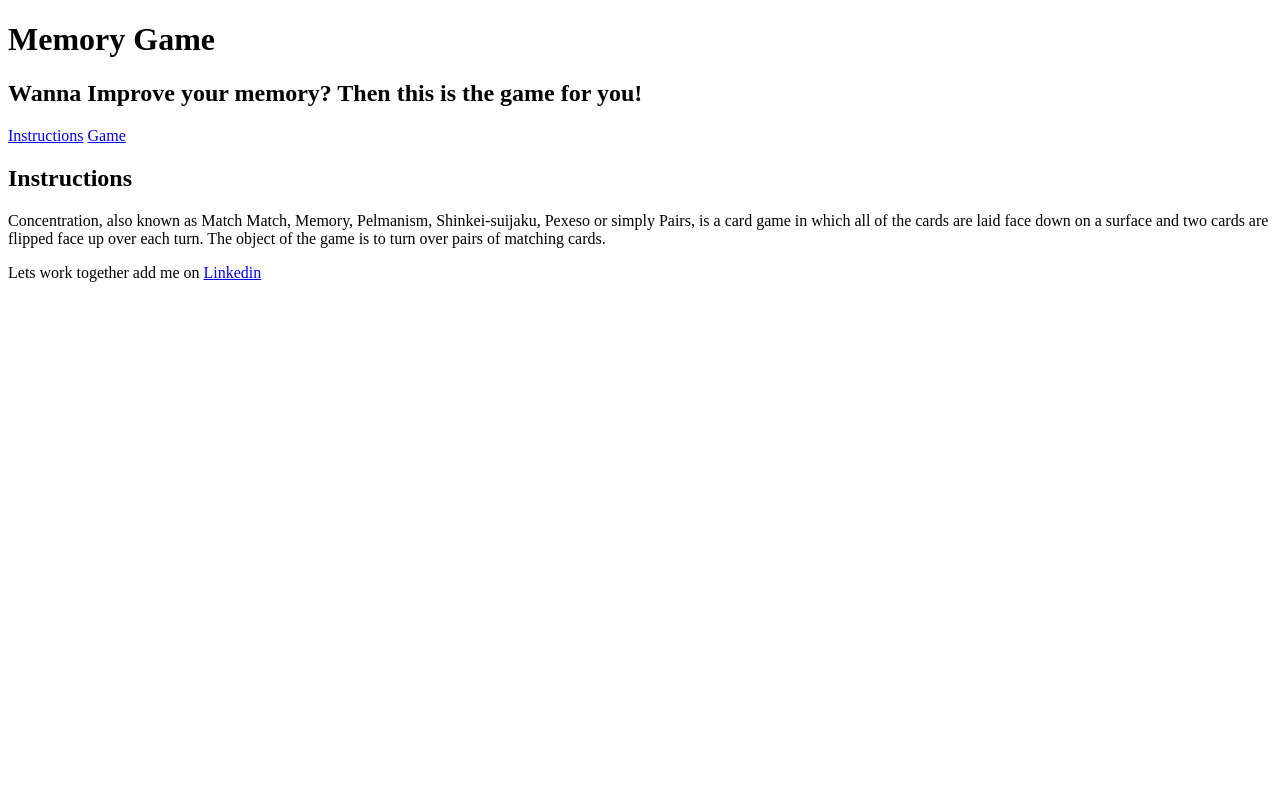
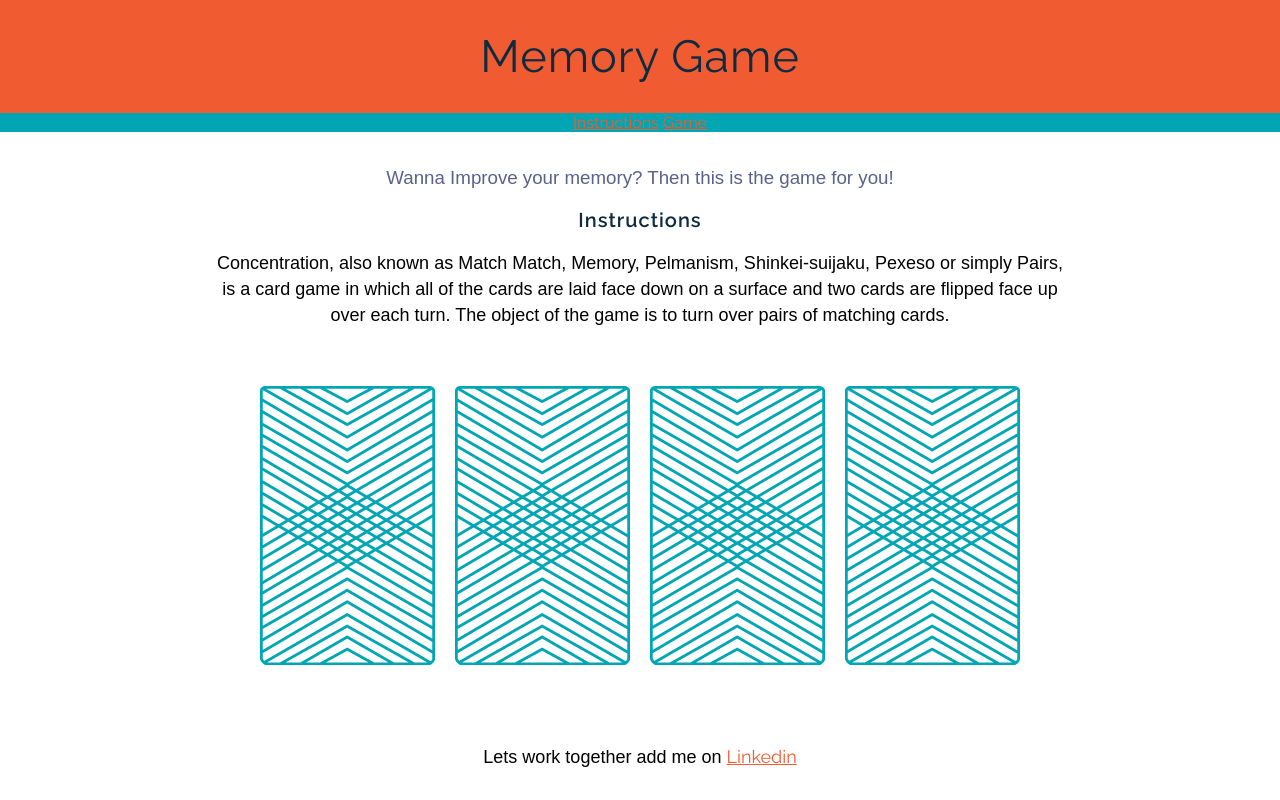
Before and after one commit to ACampero22/wdi-fundamentals-memorygame, a plain HTML site: page memory_game/index.html in a window 1280 px wide. Drawn offline with Linux system fonts and the light colour scheme; a web font is replaced by a local one.

Commit message:
formateo posicion texto imagens

```diff
--- a/memory_game/css/style.css
+++ b/memory_game/css/style.css
@@ -1,5 +1,6 @@
 body{
 	text-align: center;
+	margin: 0;
 }
 h1{
 	font-family: "Raleway", sans-serif;
@@ -7,4 +8,47 @@ h1{
 	letter-spacing: 1px;
 	color: #0D2C40;
 	font-size:45px;
+	margin: 0;
 }
+a{
+	font-family: "Raleway", sans-serif;
+	color: #F15B31;
+}
+h2{
+	font-family: "Raleway", sans-serif;
+	color: #0d2c40;
+	letter-spacing: 1px;
+	font-weight: 600;
+	font-size: 20px;
+}
+p{
+	font-family: "Droid Serif", sans-serif;
+	line-height: 26px;
+	font-size: 18px;
+}
+
+h3{
+	font-family: "Valera Round", sans-serif;
+	font-weight: 300;
+	color:#59618C;
+
+}
+header{
+	background-color: #F15B31;
+	color: #FFFFFF;
+	padding: 30px 20px;
+}
+nav{
+	background-color: #00A6B3;
+	color: #FFFFFF;
+}
+main{
+	width: 850px;
+	margin: 35px auto;
+}
+img{
+	margin: 40px 8px;
+}
+footer{
+	text-align: center;
+}
--- a/memory_game/index.html
+++ b/memory_game/index.html
@@ -3,13 +3,31 @@
   <head>
   	<title> Memory Card Game</title>
   </head>
+  <link rel="stylesheet" type="text/css" href="https://fonts.googleapis.com/css?family=Droid+Serif+Varela+Round|Raleway:400,500,600,700">
+  <link rel="stylesheet" type="text/css" href="css/style.css">
   <body>
+  	<header>
   		<h1>Memory Game</h1>
-  	<h2>Wanna Improve your memory? Then this is the game for you!</h2>
+  	</header>
+  	<nav>
   		<a href="#">Instructions</a>
   		<a href="#">Game</a>
+  	</nav>
+
+  	<main>
+  		<h3>Wanna Improve your memory? Then this is the game for you!</h3>
   		<h2>Instructions</h2>
   		<p>Concentration, also known as Match Match, Memory, Pelmanism, Shinkei-suijaku, Pexeso or simply Pairs, is a card game in which all of the cards are laid face down on a surface and two cards are flipped face up over each turn. The object of the game is to turn over pairs of matching cards.</p>
+
+  		<div>
+  			<img src="images/back.png" alt="Queen of Diamonds">
+  			<img src="images/back.png" alt="Queen of hearts">
+  			<img src="images/back.png" alt="King of Diamonds">
+  			<img src="images/back.png" alt="King of hearts">
+  		</div>
+  	</main>
+  	<footer>
   		<p>Lets work together add me on <a href="https://www.linkedin.com/in/axel-c-152a72160/" target="_blank">Linkedin</a></p>
+  	</footer>
   </body>
 </html>
```
Lines whose indentation alone changed are shown as unchanged.
